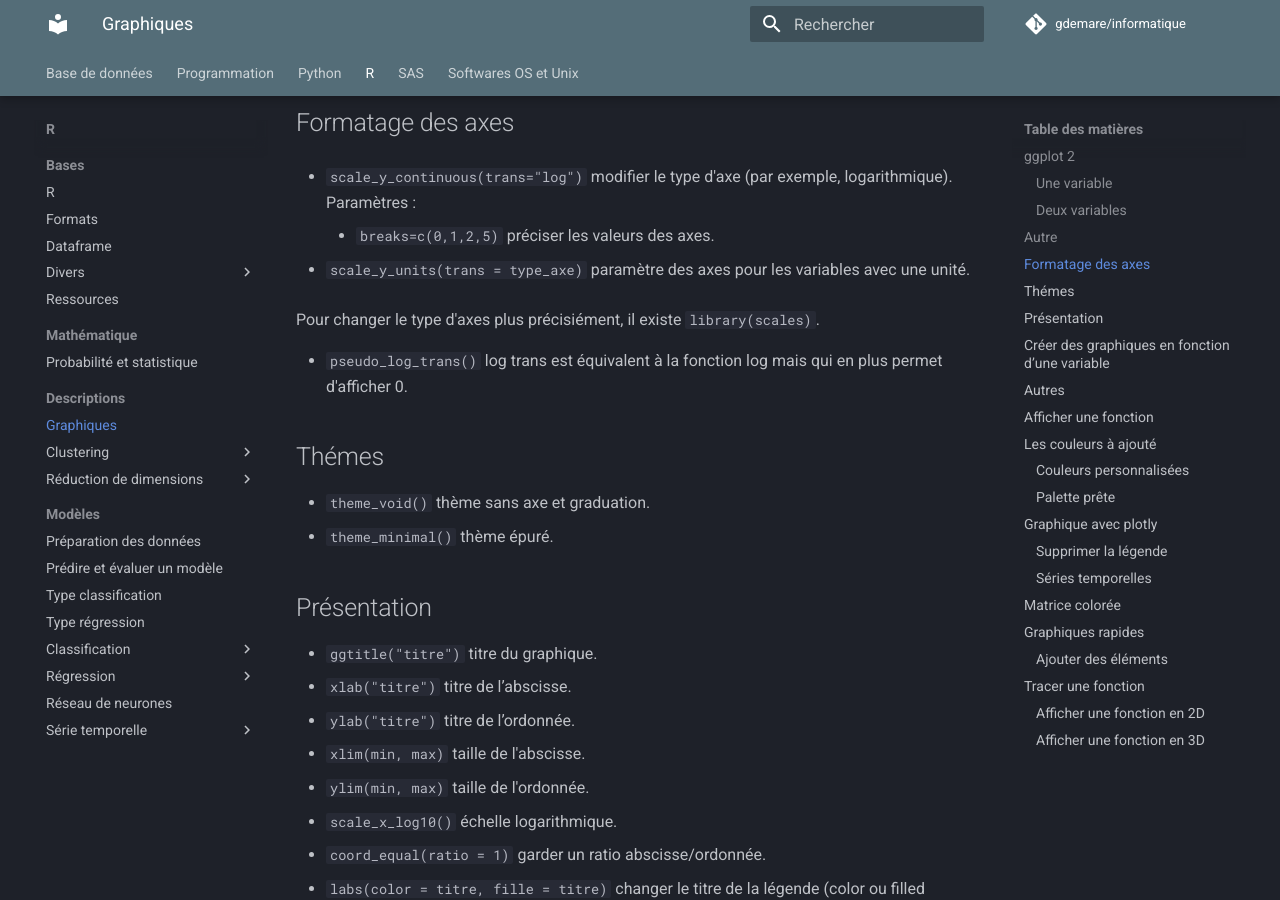
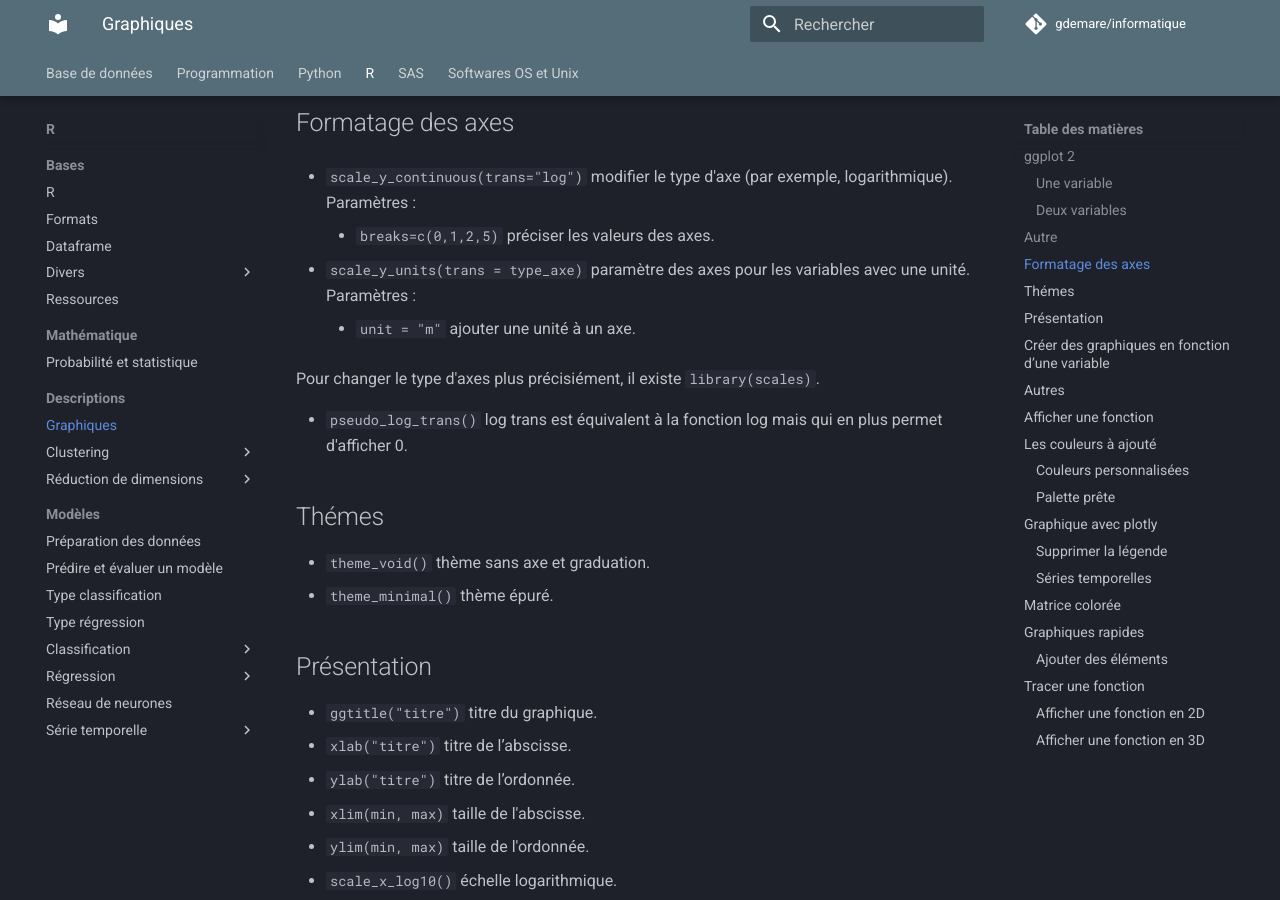
Before and after one commit to gdemare/Informatique, an MkDocs documentation site: the page built from docs/r/graphiques_r.md, in a window 1280 px wide and 900 px high, scrolled down 2565 px. Built offline with MkDocs 1.6.1 and Material for MkDocs 9.7.7, drawn with Linux system fonts in a browser that asks for light colours; comment, search, counter and statistics services are not loaded.

Commit message:
Update graphiques_r.md

```diff
--- a/docs/r/graphiques_r.md
+++ b/docs/r/graphiques_r.md
@@ -93,7 +93,9 @@ Paramètres :
 
     * `breaks=c(0,1,2,5)` préciser les valeurs des axes.
 
-* `scale_y_units(trans = type_axe)` paramètre des axes pour les variables avec une unité.
+* `scale_y_units(trans = type_axe)` paramètre des axes pour les variables avec une unité. Paramètres :
+
+ 	* `unit = "m"` ajouter une unité à un axe.
 
 Pour changer le type d'axes plus précisiément, il existe `library(scales)`.
 
```
